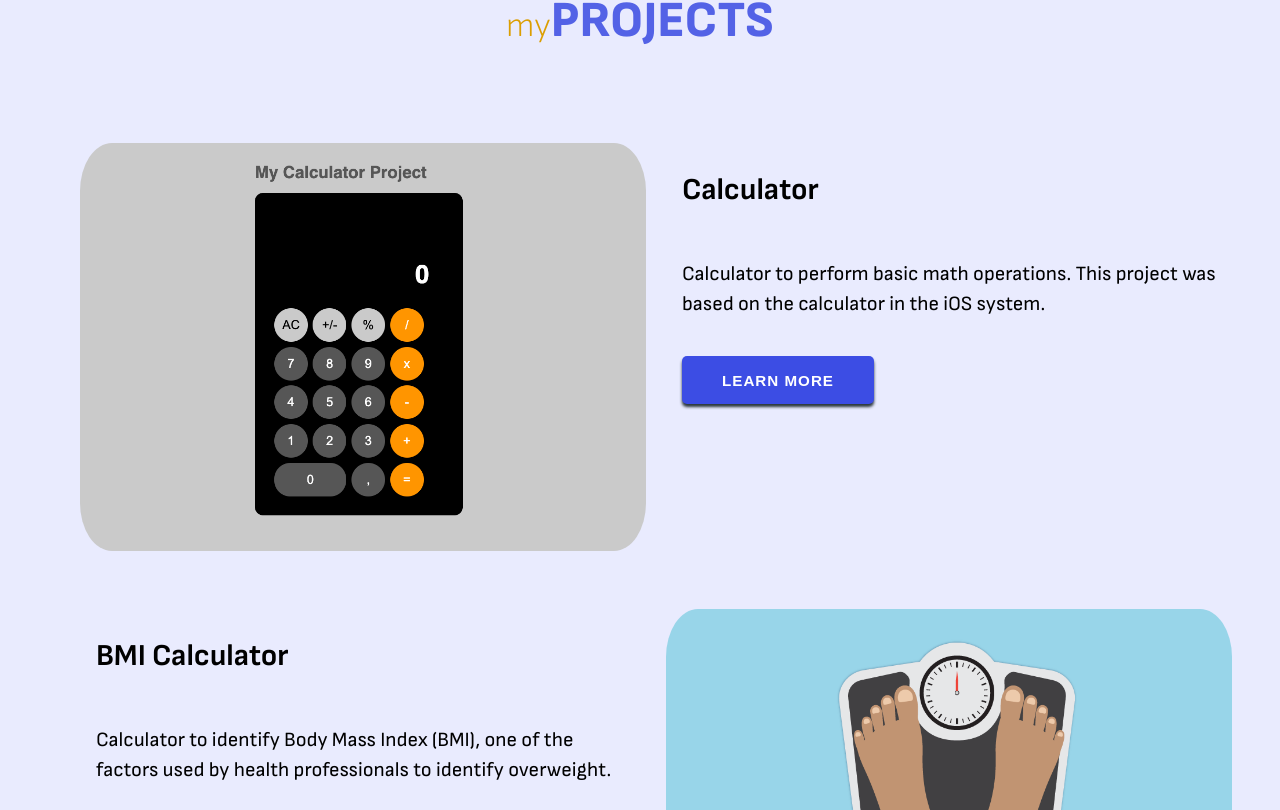
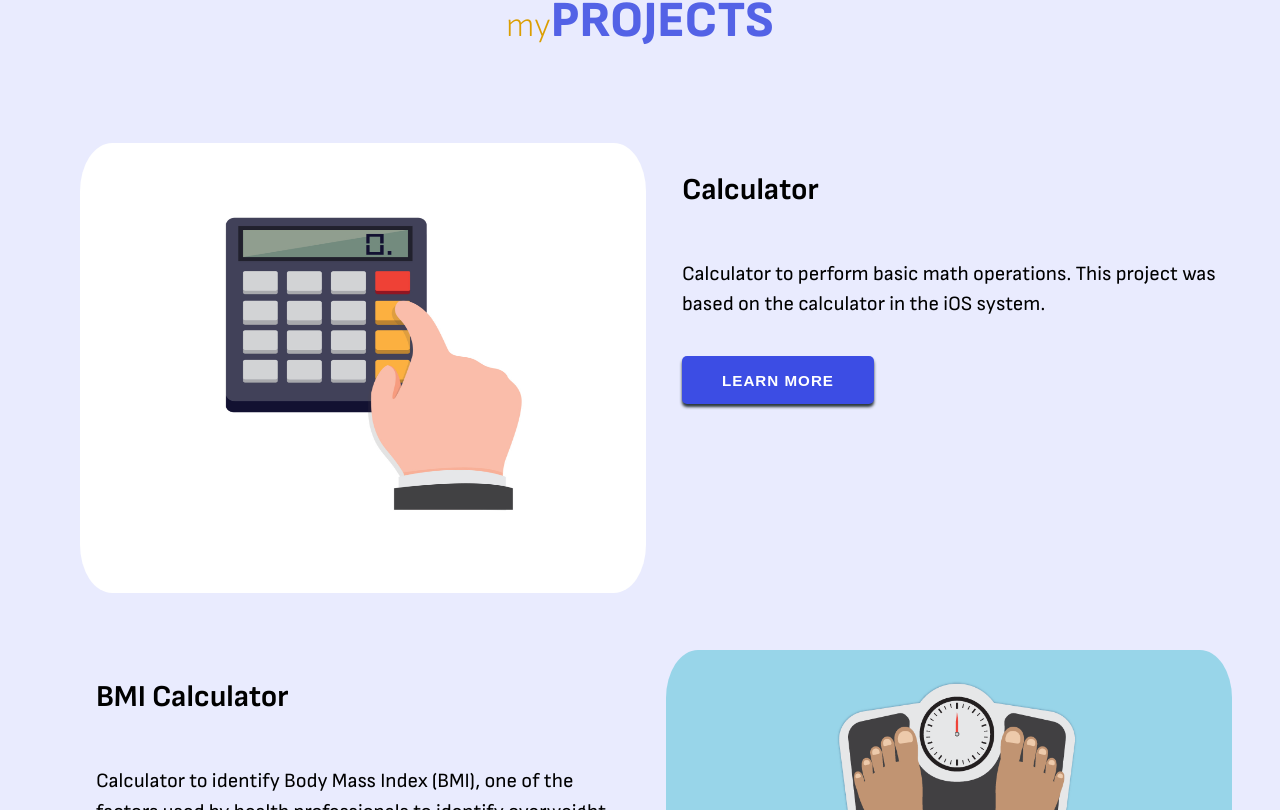
Before and after one commit to Juliana-CH/portfolio-v1, a React (Vite) app: page / in a window 1280 px wide. Shown: the part 5370-6180 px from the top of the page. Built offline with nearby package versions, Linux system fonts and the light colour scheme.

Commit message:
Changing projects images.

```diff
--- a/src/views/projects/Projects.jsx
+++ b/src/views/projects/Projects.jsx
@@ -18,7 +18,7 @@ function Projects() {
                 <div className="project-container-left">
 
                     <div className="project-container-image">
-                        <img className="project-image" src="/images/calculator.png"
+                        <img className="project-image" src="/images/calculator.jpg"
                         alt="Projeto Calculadora, fundo preto e botões em cinza e laranja."/>
                     </div>
 
--- a/src/views/projects/projects.scss
+++ b/src/views/projects/projects.scss
@@ -46,6 +46,8 @@
         img {
         width: 100%;
         border-radius: 1rem;
+        max-width: 600px;
+        max-height: 450px;
         }
     }
 
```
Also changed, not shown: public/images/calculator.jpg (added).
